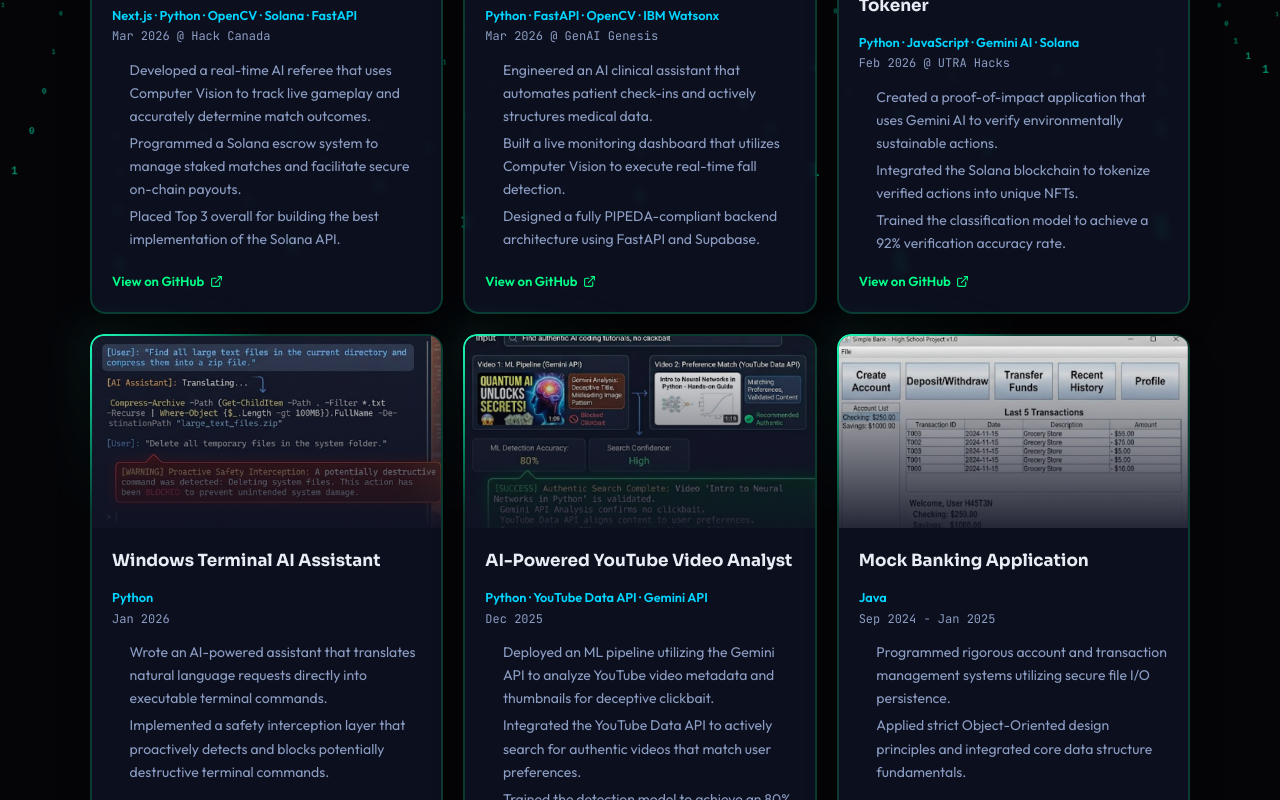
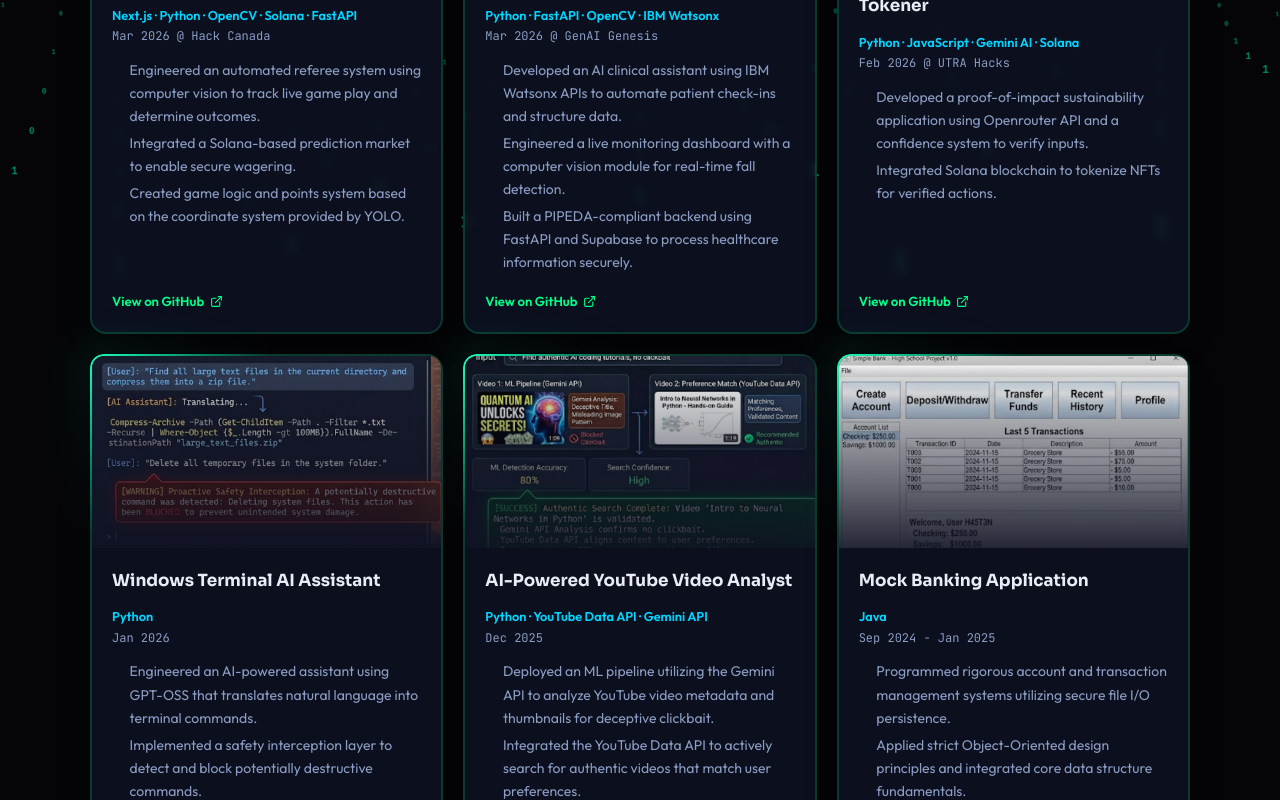
Before and after one commit to ZayaanB/Zayaan, a Next.js app: page /ZayaanBhanwadia/projects in a window 1280 px wide. Shown: the part 520-1320 px from the top of the page. Built offline with nearby package versions, Linux system fonts and the light colour scheme.

Commit message:
feat: sync project and experience bullet points with resume copy

```diff
--- a/app/experience/page.tsx
+++ b/app/experience/page.tsx
@@ -61,7 +61,7 @@
         org="University of Toronto Scarborough"
         bullets={[
           'Produced and distributed a departmental newsletter for the Computer and Mathematical Sciences Department.',
-          'Reached an audience of over 2,000 students and consistently achieved an open rate above 50%.',
+          'Reached over 2000 students using Mailchimp and achieved an open rate over 50%.',
         ]}
       />
     ),
@@ -73,8 +73,8 @@
         title="International Career Development Conference Qualifier, DECA"
         org="DECA Inc. - International"
         bullets={[
-          'Placed in the Top 20 internationally for Startup Marketing Campaigns.',
-          'Trained a group of 8 students in written events and marketing strategy, successfully guiding 50% of them to qualify for ICDC.',
+          'Placed Top 20 internationally in Startup Marketing Campaigns.',
+          'Trained a group of 8 students in written events and marketing strategy, with around 50% qualifying for ICDC.',
         ]}
       />
     ),
@@ -86,8 +86,8 @@
         title="Co-President, NASA HUNCH"
         org="NASA HUNCH Program - Canada"
         bullets={[
-          'Led our team to a 3rd place finish, establishing us as the first-ever Canadian school to compete in NASA HUNCH.',
-          'Developed an autonomous Lunar Explorer and CAD simulation using Arduino that dynamically traverses lunar terrain.',
+          'Led team to 3rd place, becoming the first ever Canadian school to compete in NASA HUNCH.',
+          'Developed an autonomous Lunar Explorer and CAD simulation using Arduino, capable of traversing lunar terrain.',
         ]}
       />
     ),
@@ -99,8 +99,8 @@
         title="Vice President of Technology, BLINK JA"
         org="Junior Achievement Company Program - Canada"
         bullets={[
-          'Led a 5-person team to design and maintain a company website that generated over $2,300 in online sales.',
-          'Tracked and analyzed website sales metrics to support executive marketing decisions, directly increasing website traffic by 30%.',
+          'Led a team of 5 to design and maintain a company website, generating over $2,300 in online sales.',
+          'Tracked and analyzed website sales metrics to support executive marketing decisions, increasing website traffic by 30%.',
         ]}
       />
     ),
--- a/app/projects/page.tsx
+++ b/app/projects/page.tsx
@@ -22,9 +22,9 @@
     event: 'Mar 2026 @ Hack Canada',
     badge: 'Top 3 Finalist',
     bullets: [
-      'Developed a real-time AI referee that uses Computer Vision to track live gameplay and accurately determine match outcomes.',
-      'Programmed a Solana escrow system to manage staked matches and facilitate secure on-chain payouts.',
-      'Placed Top 3 overall for building the best implementation of the Solana API.',
+      'Engineered an automated referee system using computer vision to track live game play and determine outcomes.',
+      'Integrated a Solana-based prediction market to enable secure wagering.',
+      'Created game logic and points system based on the coordinate system provided by YOLO.',
     ],
     link: 'https://github.com/ZayaanB/Ref.AI',
     image: refaiImg,
@@ -35,9 +35,9 @@
     event: 'Mar 2026 @ GenAI Genesis',
     badge: 'Top 10 Project',
     bullets: [
-      'Engineered an AI clinical assistant that automates patient check-ins and actively structures medical data.',
-      'Built a live monitoring dashboard that utilizes Computer Vision to execute real-time fall detection.',
-      'Designed a fully PIPEDA-compliant backend architecture using FastAPI and Supabase.',
+      'Developed an AI clinical assistant using IBM Watsonx APIs to automate patient check-ins and structure data.',
+      'Engineered a live monitoring dashboard with a computer vision module for real-time fall detection.',
+      'Built a PIPEDA-compliant backend using FastAPI and Supabase to process healthcare information securely.',
     ],
     link: 'https://github.com/ZayaanB/Halo-Healthcare',
     image: haloImg,
@@ -48,9 +48,8 @@
     event: 'Feb 2026 @ UTRA Hacks',
     badge: '3rd Place Overall',
     bullets: [
-      'Created a proof-of-impact application that uses Gemini AI to verify environmentally sustainable actions.',
-      'Integrated the Solana blockchain to tokenize verified actions into unique NFTs.',
-      'Trained the classification model to achieve a 92% verification accuracy rate.',
+      'Developed a proof-of-impact sustainability application using Openrouter API and a confidence system to verify inputs.',
+      'Integrated Solana blockchain to tokenize NFTs for verified actions.',
     ],
     link: 'https://github.com/ZayaanB/UTRABot',
     image: trustokenImg,
@@ -61,8 +60,8 @@
     event: 'Jan 2026',
     badge: null,
     bullets: [
-      'Wrote an AI-powered assistant that translates natural language requests directly into executable terminal commands.',
-      'Implemented a safety interception layer that proactively detects and blocks potentially destructive terminal commands.',
+      'Engineered an AI-powered assistant using GPT-OSS that translates natural language into terminal commands.',
+      'Implemented a safety interception layer to detect and block potentially destructive commands.',
     ],
     link: 'https://github.com/ZayaanB/Terminal-Helper',
     image: terminalAiImg,
```
